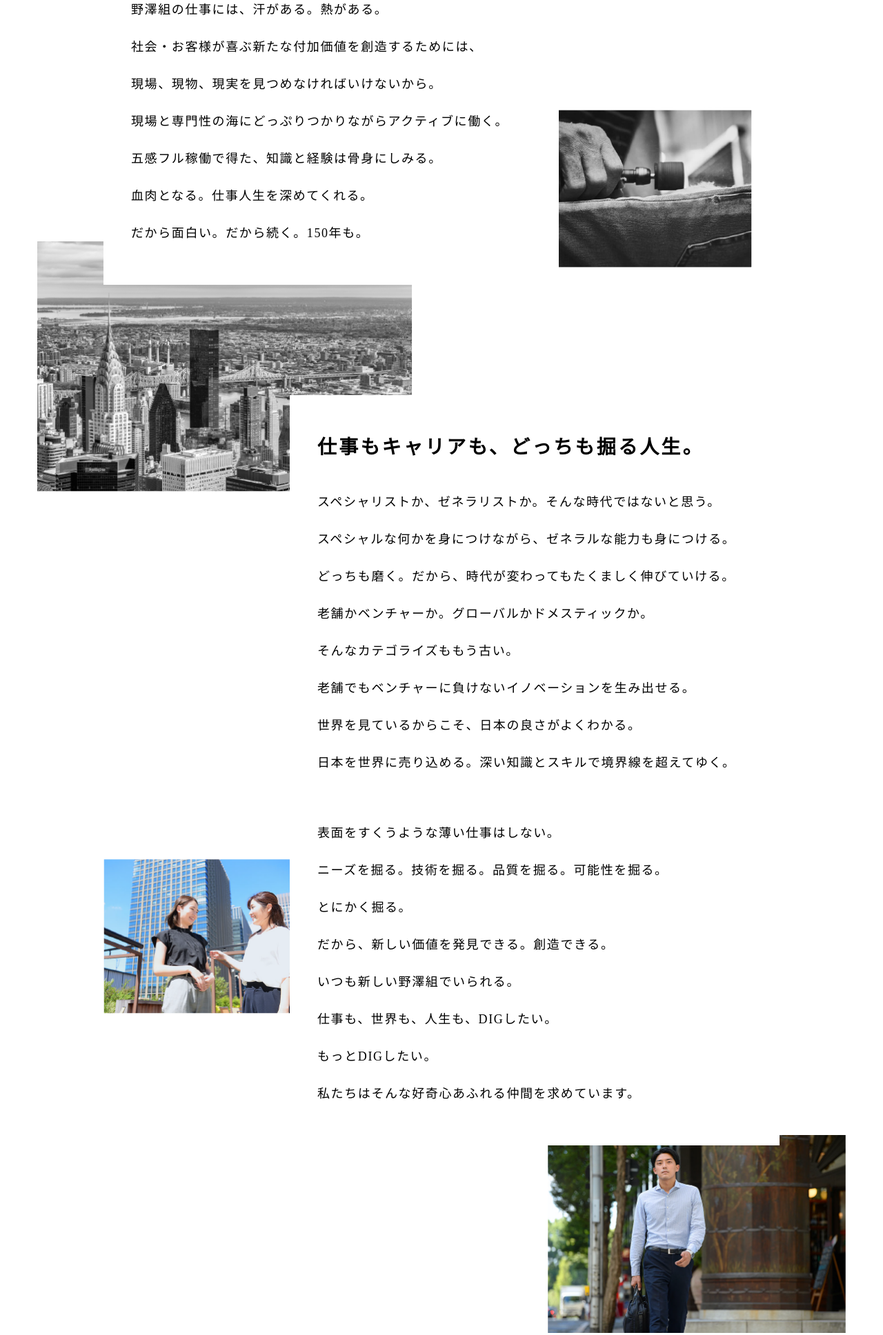
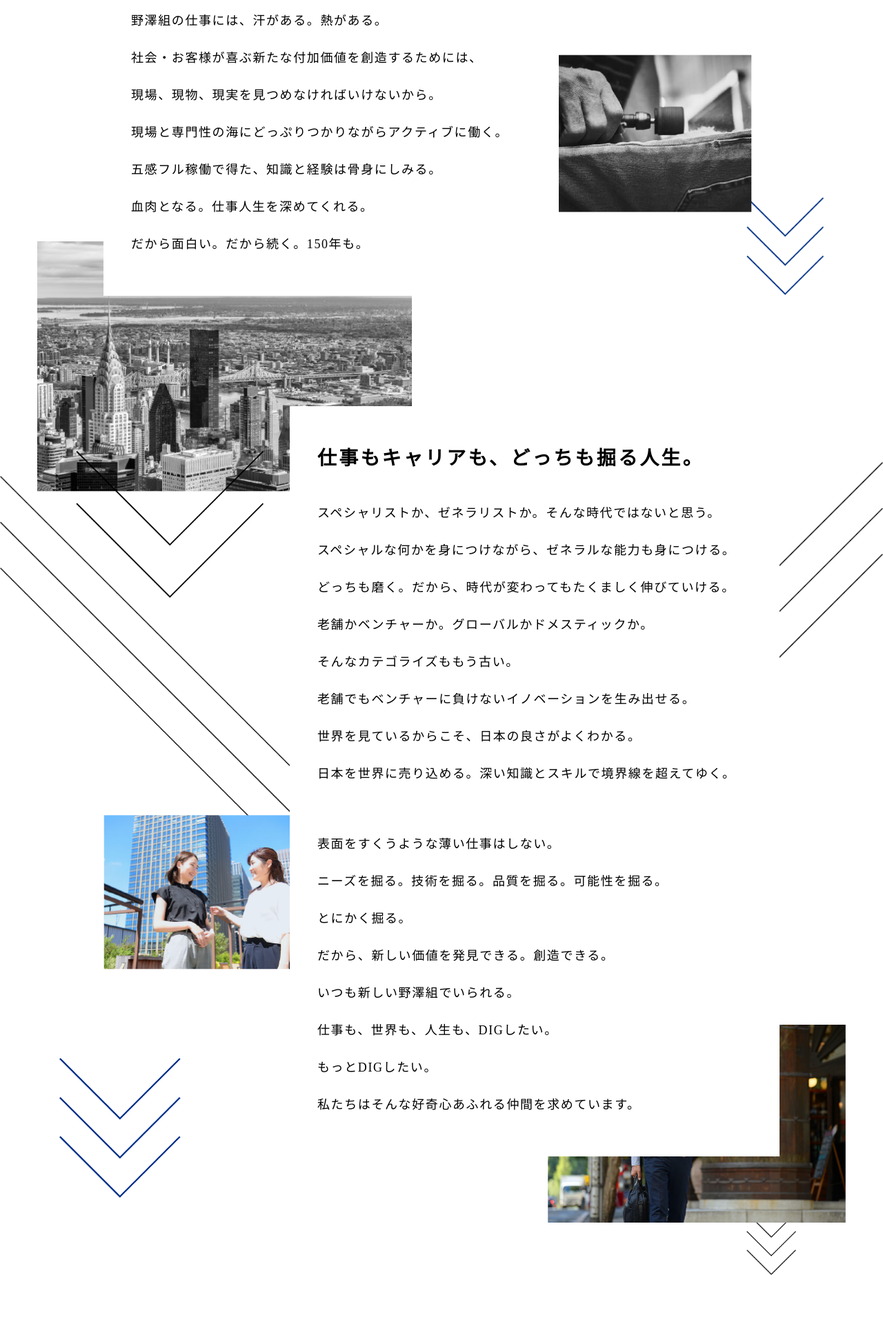
Before and after one commit to miura-qubic/202011nosawagumi, a plain HTML site: page message.html in a window 1280 px wide. Shown: the part 802-2738 px from the top of the page at 69% size. Drawn offline with Linux system fonts and the light colour scheme.

Commit message:
メッセージ：作成（pc）

```diff
--- a/css/desktop.css
+++ b/css/desktop.css
@@ -1003,13 +1003,13 @@ footer .copyright{
 }
 .message01 .logo{
 	width: 20rem;
-	margin-bottom: 4rem;
+	margin: -1rem 0 6rem;
 }
 .message01 .txt{
 	position: relative;
 	background: #fff;
 	padding: 3rem 2.5rem;
-	z-index: 2;
+	z-index: 4;
 }
 .message01 .txt:first-of-type{
 	width: 660px;
@@ -1034,10 +1034,11 @@ footer .copyright{
 }
 .message01 .img{ position: absolute; }
 .message01 .img01{
-	top: 2rem;
+	top: 0;
 	right: 0;
-	max-width: 55rem;
-	width: 56%;
+	max-width: 53rem;
+	width: 55%;
+	z-index: 3;
 }
 .message01 img{
 	width: 100%;
@@ -1045,8 +1046,9 @@ footer .copyright{
 }
 .message01 .img02{
 	width: 19.5rem;
-	top: 52rem;
+	top: 47rem;
 	right: 2.5rem;
+	z-index: 3;
 }
 .message01 .img03{
 	width: 34rem;
@@ -1055,16 +1057,18 @@ footer .copyright{
 }
 .message01 .img04{
 	width: 19rem;
-	top: 120rem;
+	top: 116rem;
 	left: 0;
+	z-index: 3;
 }
 .message01 .img05{
 	width: 27rem;
-	top: 145rem;
+	top: 135rem;
 	right: -6rem;
+	z-index: 3;
 }
 .message01 .txt02{
-	margin: 22rem auto 0;
+	margin: 23rem auto 0;
 }
 .message01 .txt02 p{
 	text-align: center;
@@ -1083,6 +1087,43 @@ footer .copyright{
 .message01 .logo_wrap p{
 	font-size: 1.25rem;
 	letter-spacing: 0.2rem;
+}
+
+.message01 .fig01{
+	width: 92%;
+	top: 0rem;
+	left: 0;
+	z-index: 2;
+}
+.message01 .fig02{
+	width: 7rem;
+	top: 60rem;
+	right: -4rem;
+	z-index: 2;
+}
+.message01 .fig03{
+	width: 17rem;
+	top: 83rem;
+	left: -2.5rem;
+	z-index: 2;
+}
+.message01 .fig04{
+	width: 100%;
+	top: 84rem;
+	left: 0;
+	z-index: 2;
+}
+.message01 .fig05{
+	width: 11rem;
+	top: 138rem;
+	left: -4rem;
+	z-index: 2;
+}
+.message01 .fig06{
+	width: 4.5rem;
+	top: 152rem;
+	right: -1.5rem;
+	z-index: 2;
 }
 /* ▲▲▲▲▲▲▲▲▲▲▲▲▲▲ message01 ▲▲▲▲▲▲▲▲▲▲▲▲▲▲ */
 
--- a/message.html
+++ b/message.html
@@ -111,7 +111,7 @@
 				</div>
 
 				<div class="m_container">
-					<div class="img01 img">
+					<div class="img01 img rellax" data-rellax-speed="-1">
 						<img src="./images/message/message01_img01.png">
 					</div>
 					<div class="box">
@@ -163,16 +163,16 @@
 							</p>
 						</div>
 
-						<div class="img02 img">
+						<div class="img02 img rellax" data-rellax-speed="-1">
 							<img src="./images/message/message01_img02.png">
 						</div>
-						<div class="img03 img">
+						<div class="img03 img rellax" data-rellax-speed="-1">
 							<img src="./images/message/message01_img03.png">
 						</div>
-						<div class="img04 img">
+						<div class="img04 img rellax" data-rellax-speed="-1">
 							<img src="./images/message/message01_img04.png">
 						</div>
-						<div class="img05 img">
+						<div class="img05 img rellax" data-rellax-speed="-1">
 							<img src="./images/message/message01_img05.png">
 						</div>
 
@@ -191,7 +191,28 @@
 							</div>
 							<p>株式会社野澤組 採用サイト</p>
 						</div>
+
+
+						<div class="fig fig02 rellax" data-rellax-speed="-2">
+							<img src="./images/message/message01_fig02.png">
+						</div>
+						<div class="fig fig03 rellax" data-rellax-speed="-2">
+							<img src="./images/message/message01_fig03.png">
+						</div>
+						<div class="fig fig05 rellax" data-rellax-speed="-2">
+							<img src="./images/message/message01_fig05.png">
+						</div>
+						<div class="fig fig06 rellax" data-rellax-speed="-2">
+							<img src="./images/message/message01_fig06.png">
+						</div>
 					</div>
+				</div>
+
+				<div class="fig fig01 rellax" data-rellax-speed="-2">
+					<img src="./images/message/message01_fig01.png">
+				</div>
+				<div class="fig fig04 rellax" data-rellax-speed="-2">
+					<img src="./images/message/message01_fig04.png">
 				</div>
 			</section>
 			<!-- ▲▲▲▲▲▲▲▲▲▲▲▲▲▲ business_work01 ▲▲▲▲▲▲▲▲▲▲▲▲▲▲ -->
```
Also changed, not shown: images/message/message01_fig01.png (added), images/message/message01_fig02.png (added), images/message/message01_fig03.png (added), images/message/message01_fig04.png (added), images/message/message01_fig05.png (added), images/message/message01_fig06.png (added).
